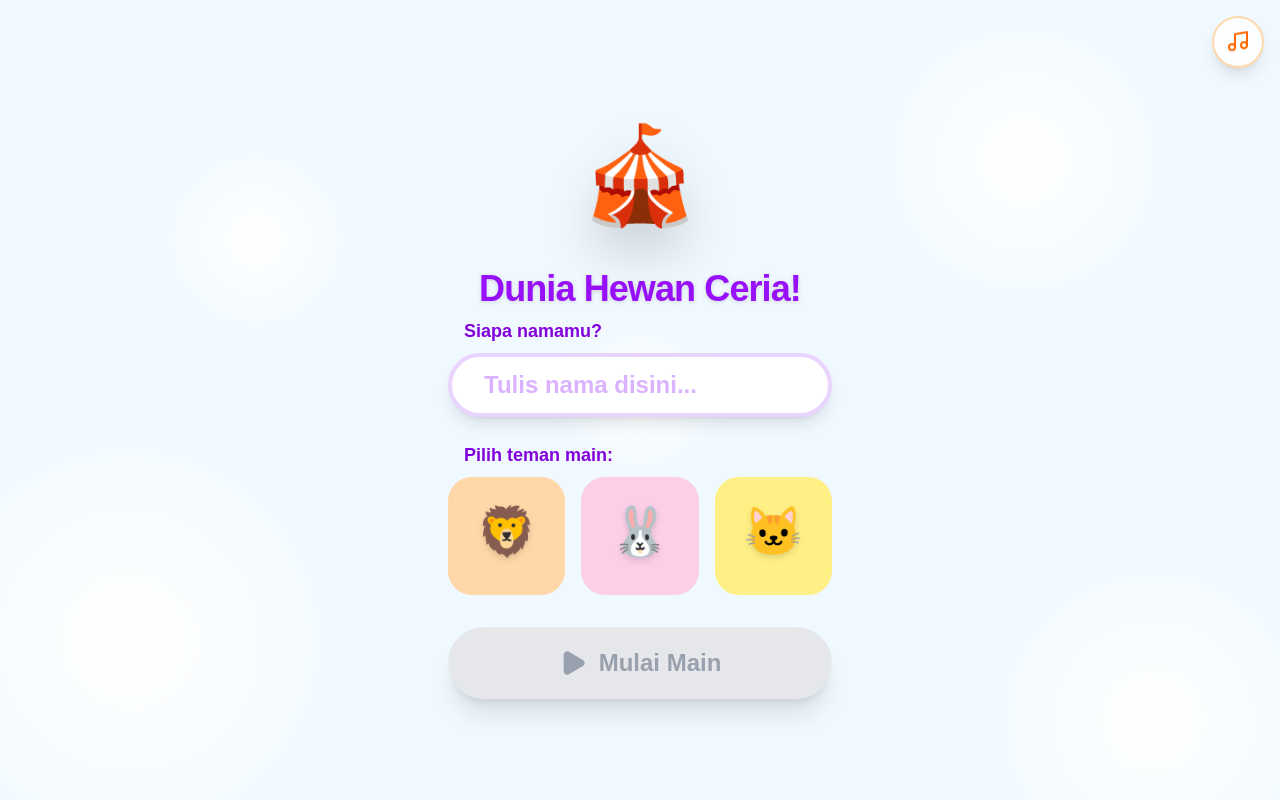
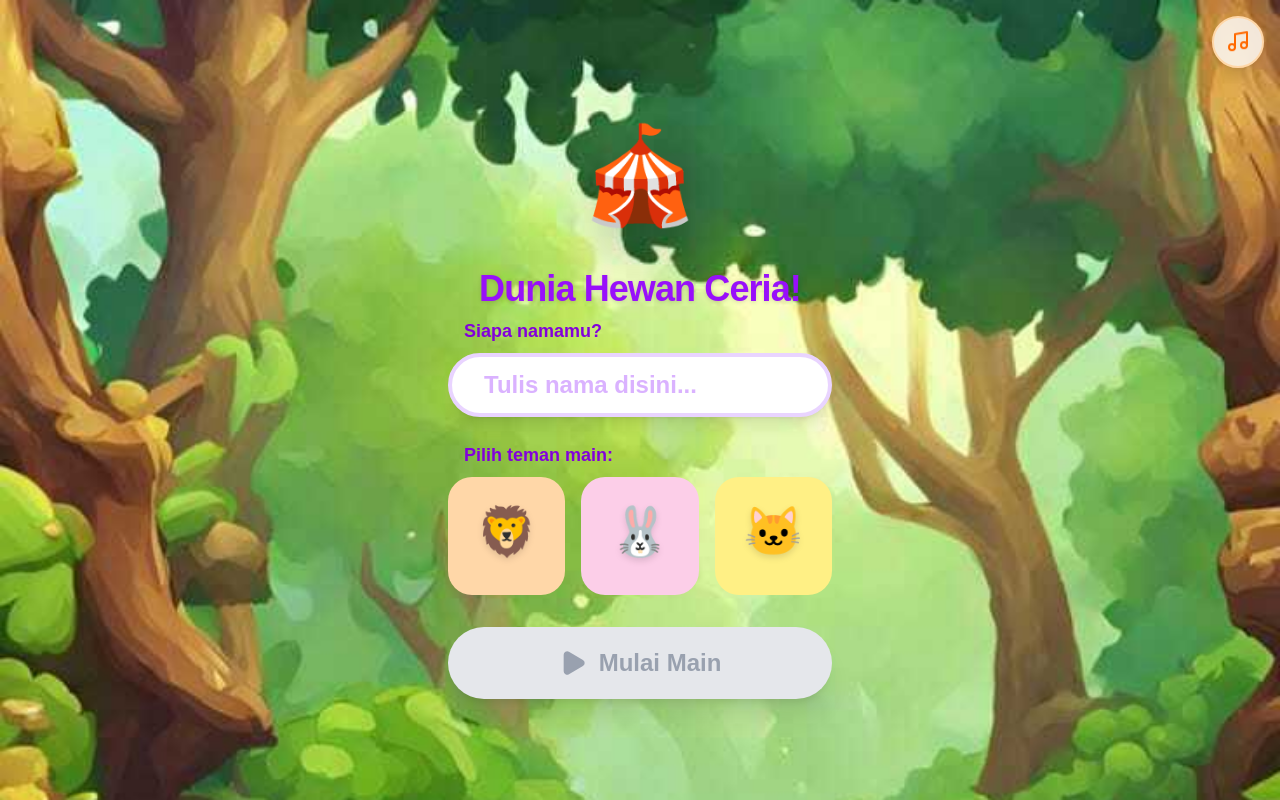
Before and after one commit to SidikWaluyaa/AnimalKIdsZone, a Next.js app: page / in a window 1280 px wide. Built offline with nearby package versions, Linux system fonts and the light colour scheme.

Commit message:
feat: update background to forest.jpg and fix CSS visibility issues

```diff
--- a/src/app/globals.css
+++ b/src/app/globals.css
@@ -20,7 +20,12 @@
 }
 
 body {
-  background: var(--background);
+  background-image: url('/forest.jpg');
+  background-size: cover;
+  background-position: center;
+  background-repeat: no-repeat;
+  background-attachment: fixed;
+  background-color: #f0f9ff; /* Fallback */
   color: var(--foreground);
   font-family: Arial, Helvetica, sans-serif;
 }
@@ -38,16 +43,3 @@ body {
 .rotate-y-180 {
   transform: rotateY(180deg);
 }
-
-/* Cute Background - Sky Blue for Kids */
-.bg-cloud-pattern {
-  background-color: #f0f9ff; /* sky-50 base */
-  background-image:
-    radial-gradient(circle at 20% 30%, rgba(255, 255, 255, 1) 0%, rgba(255, 255, 255, 0) 10%),
-    radial-gradient(circle at 80% 20%, rgba(255, 255, 255, 1) 0%, rgba(255, 255, 255, 0) 15%),
-    radial-gradient(circle at 50% 50%, rgba(255, 255, 255, 1) 0%, rgba(255, 255, 255, 0) 12%),
-    radial-gradient(circle at 10% 80%, rgba(255, 255, 255, 1) 0%, rgba(255, 255, 255, 0) 20%),
-    radial-gradient(circle at 90% 90%, rgba(255, 255, 255, 1) 0%, rgba(255, 255, 255, 0) 15%);
-  background-size: 100% 100%;
-  background-attachment: fixed;
-}
--- a/src/app/layout.tsx
+++ b/src/app/layout.tsx
@@ -20,7 +20,7 @@ export default function RootLayout({
   return (
     <html lang="id">
       <body
-        className={`${quicksand.variable} font-sans antialiased bg-yellow-50 overflow-hidden`}
+        className={`${quicksand.variable} font-sans antialiased overflow-hidden`}
       >
         {children}
       </body>
--- a/src/app/page.tsx
+++ b/src/app/page.tsx
@@ -13,7 +13,7 @@ export default function Home() {
   const currentStep = useGameStore((state) => state.currentStep);
 
   return (
-    <main className="min-h-[100svh] w-full overflow-hidden bg-sky-50 relative">
+    <main className="min-h-[100svh] w-full overflow-hidden relative">
       {currentStep === "onboarding" && <Onboarding />}
       {currentStep === "menu" && <GameMenu />}
       {currentStep === "game1" && <GameOne />}
--- a/src/components/GameMenu.tsx
+++ b/src/components/GameMenu.tsx
@@ -24,7 +24,7 @@ export default function GameMenu() {
   const currentAvatarEmoji = avatar ? avatars[avatar] : "🦁";
 
   return (
-    <div className="flex flex-col items-center min-h-[100svh] w-full bg-cloud-pattern px-6 py-8 font-quicksand relative overflow-hidden">
+    <div className="flex flex-col items-center min-h-[100svh] w-full px-6 py-8 font-quicksand relative overflow-hidden">
         {/* Decorative Blobs removed */}
 
       {/* Header */}
--- a/src/components/GameOne.tsx
+++ b/src/components/GameOne.tsx
@@ -236,7 +236,7 @@ export default function GameOne() {
 
   if (gameState === "selecting") {
       return (
-          <div className="min-h-[100svh] bg-cloud-pattern flex flex-col items-center p-6 font-quicksand relative overflow-hidden">
+          <div className="min-h-[100svh] flex flex-col items-center p-6 font-quicksand relative overflow-hidden">
              {/* Decorative Blobs removed */}
 
               <div className="w-full max-w-md flex items-center justify-between mb-8 mt-4 relative z-10 px-2">
@@ -287,7 +287,7 @@ export default function GameOne() {
 
   // Playing view
   return (
-    <div className="min-h-[100svh] bg-cloud-pattern flex flex-col items-center p-4 font-quicksand">
+    <div className="min-h-[100svh] flex flex-col items-center p-4 font-quicksand">
         {/* Header */}
         <div className="w-full max-w-md flex justify-between items-center mb-6 mt-2">
             <button onClick={() => setGameState("selecting")} className="bg-white p-3 rounded-2xl shadow-lg border-b-4 border-gray-200 active:border-b-0 active:translate-y-1 transition-all">
--- a/src/components/GameTwo.tsx
+++ b/src/components/GameTwo.tsx
@@ -164,7 +164,7 @@ export default function GameTwo() {
   };
 
   return (
-    <div className="min-h-[100svh] bg-cloud-pattern flex flex-col items-center p-4 font-quicksand relative overflow-hidden">
+    <div className="min-h-[100svh] flex flex-col items-center p-4 font-quicksand relative overflow-hidden">
         {/* Blobs removed for simplification */}
 
        {/* Header */}
--- a/src/components/LearningStats.tsx
+++ b/src/components/LearningStats.tsx
@@ -21,7 +21,7 @@ export default function LearningStats() {
       <motion.div
         initial={{ scale: 0.8, opacity: 0, rotate: -2 }}
         animate={{ scale: 1, opacity: 1, rotate: 0 }}
-        className="bg-cloud-pattern bg-yellow-50 rounded-[40px] w-full max-w-md max-h-[90vh] flex flex-col shadow-2xl overflow-hidden border-8 border-white relative"
+        className="bg-yellow-50 rounded-[40px] w-full max-w-md max-h-[90vh] flex flex-col shadow-2xl overflow-hidden border-8 border-white relative"
       >
         {/* Decorative Blobs */}
         <div className="absolute top-[-40px] right-[-40px] w-32 h-32 bg-orange-300 rounded-full mix-blend-multiply filter blur-2xl opacity-50 animate-blob" />
--- a/src/components/Onboarding.tsx
+++ b/src/components/Onboarding.tsx
@@ -65,7 +65,7 @@ export default function Onboarding() {
   };
 
   return (
-    <div className="flex flex-col items-center justify-center min-h-[100svh] px-6 py-10 bg-cloud-pattern relative overflow-hidden font-quicksand">
+    <div className="flex flex-col items-center justify-center min-h-[100svh] px-6 py-10 relative overflow-hidden font-quicksand">
         {/* Decorative Circles removed for simplification */}
 
         {/* Header Animation */}
```
Also changed, not shown: public/forest-path.jpeg (added), public/forest.jpg (added).
